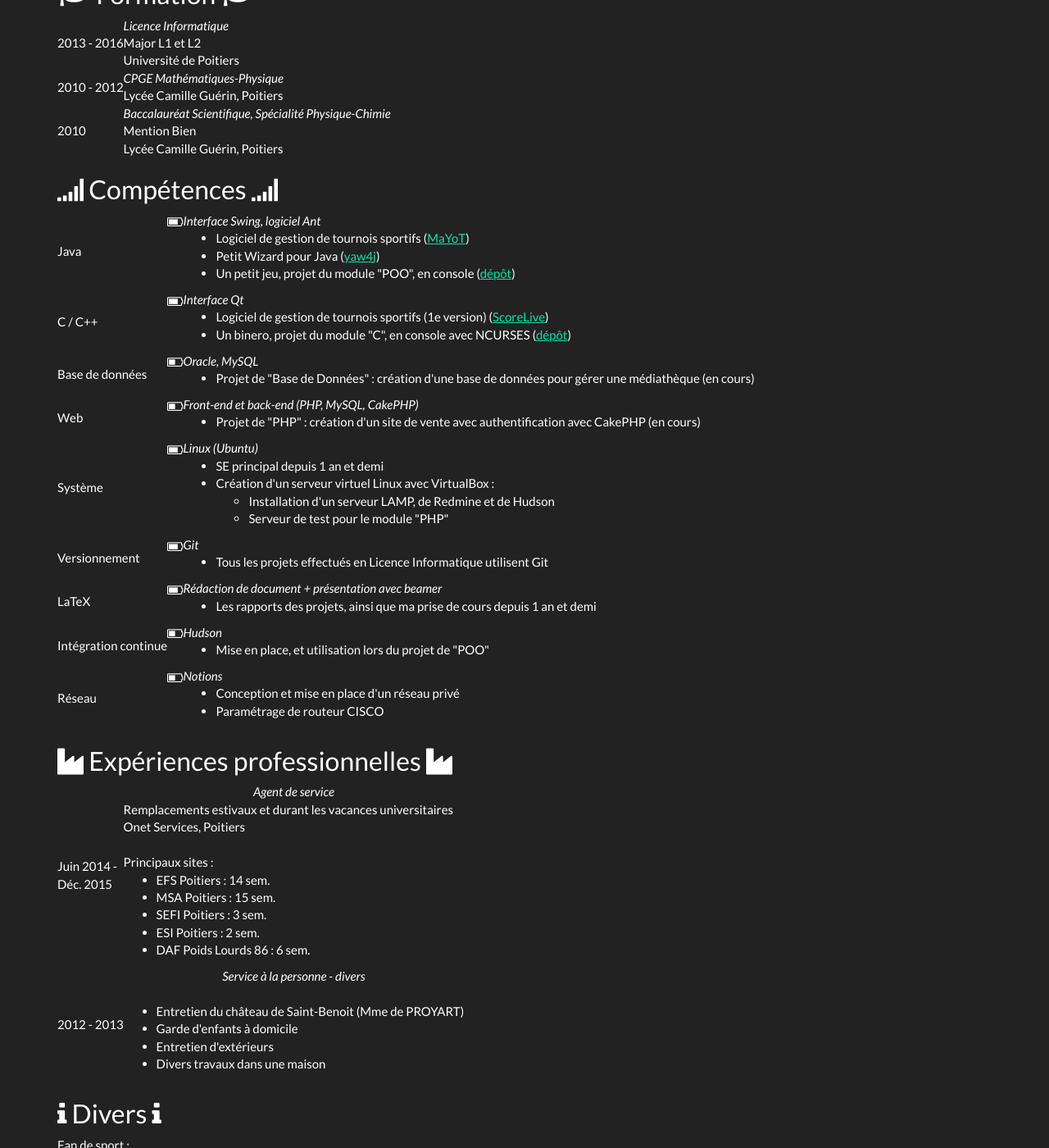
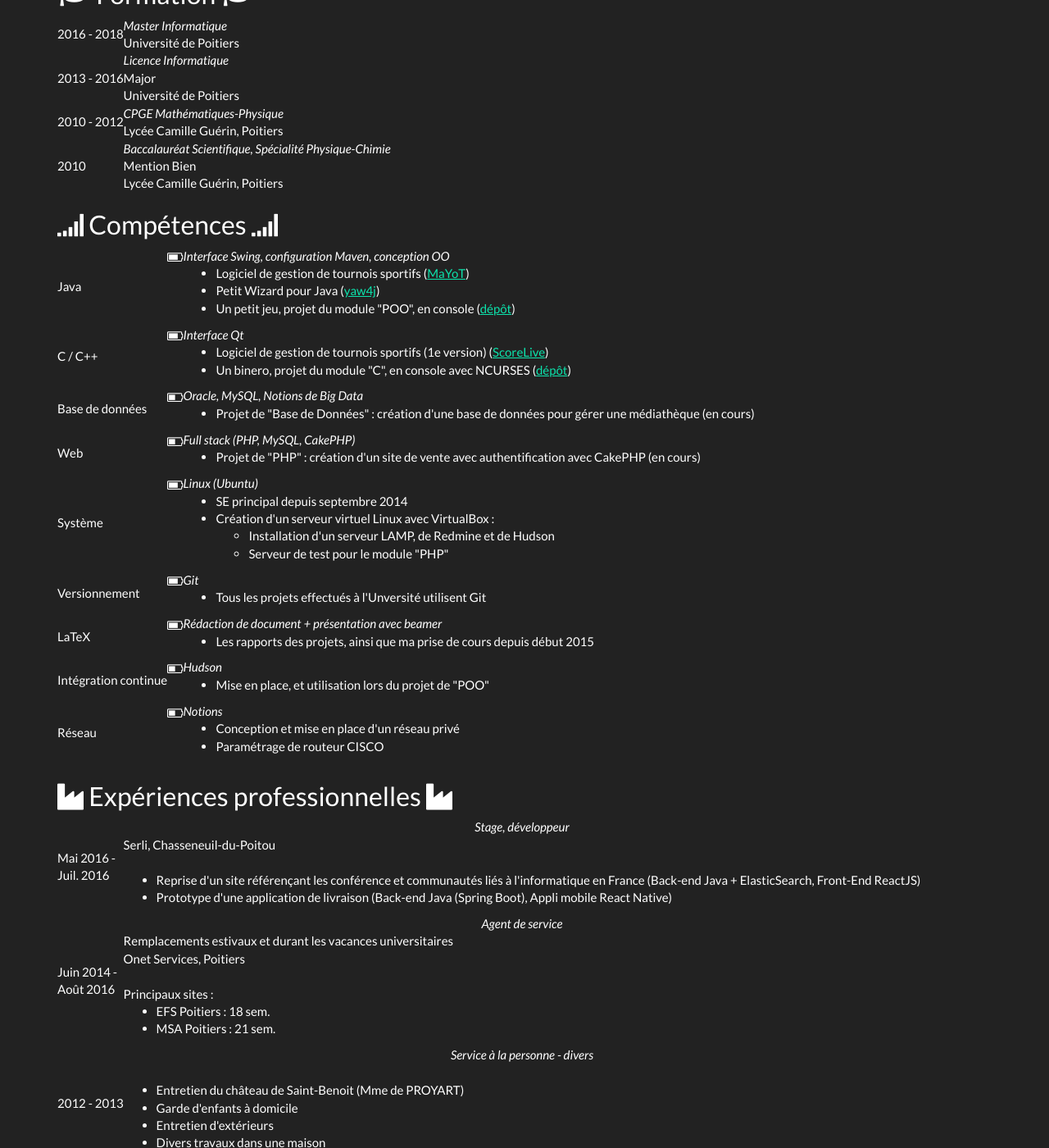
Before and after one commit to bunlanG/bunlanG.github.io, a Jekyll site: the page built from aboutme.html, in a window 1280 px wide and 1400 px high, scrolled down 548 px. Shown: the whole window at 82% size. Built offline with Jekyll 4.4.1, drawn with Linux system fonts in a browser that asks for light colours; some of the changed text lies outside the part shown.

Commit message:
Begin CV reworking
Signed-off-by: Ronan Guilbault <ronan.guilbault@gmail.com>

```diff
--- a/_data/cv/education.json
+++ b/_data/cv/education.json
@@ -1,8 +1,13 @@
 [
+    {
+        "period": "2016 - 2018",
+        "cursus": "Master Informatique",
+        "school": "Université de Poitiers"
+    },
     {
         "period": "2013 - 2016",
         "cursus": "Licence Informatique",
-        "remark": "Major L1 et L2",
+        "remark": "Major",
         "school": "Université de Poitiers"
     },
     {
--- a/_data/cv/professional.json
+++ b/_data/cv/professional.json
@@ -1,16 +1,22 @@
 [
     {
-        "period": "Juin 2014 -<br/>Déc. 2015",
+        "period": "Mai 2016 - <br/> Juil. 2016",
+        "job": "Stage, développeur",
+        "company": "Serli, Chasseneuil-du-Poitou",
+        "list": [
+            "Reprise d'un site référençant les conférence et communautés liés à l'informatique en France (Back-end Java + ElasticSearch, Front-End ReactJS)",
+            "Prototype d'une application de livraison (Back-end Java (Spring Boot), Appli mobile React Native)"
+        ]
+    }
+    ,{
+        "period": "Juin 2014 -<br/>Août 2016",
         "job": "Agent de service",
         "remark": "Remplacements estivaux et durant les vacances universitaires",
         "company": "Onet Services, Poitiers",
         "preList": "Principaux sites :",
         "list": [
-            "EFS Poitiers : 14 sem.",
-            "MSA Poitiers : 15 sem.",
-            "SEFI Poitiers : 3 sem.",
-            "ESI Poitiers : 2 sem.",
-            "DAF Poids Lourds 86 : 6 sem."
+            "EFS Poitiers : 18 sem.",
+            "MSA Poitiers : 21 sem.",
         ]
     },
     {
--- a/_data/cv/skills.json
+++ b/_data/cv/skills.json
@@ -2,7 +2,7 @@
     {
         "name": "Java",
         "level": 3,
-        "summary": "Interface Swing, logiciel Ant",
+        "summary": "Interface Swing, configuration Maven, conception OO",
         "examples": [
             "Logiciel de gestion de tournois sportifs (<a href=\"https://github.com/bunlanG/MaYoT\" target=\"_blank\">MaYoT</a>)",
             "Petit Wizard pour Java (<a href=\"https://github.com/bunlanG/yaw4j\" target=\"_blank\">yaw4j</a>)",
@@ -21,7 +21,7 @@
     {
         "name": "Base de données",
         "level": 2,
-        "summary": "Oracle, MySQL",
+        "summary": "Oracle, MySQL, Notions de Big Data",
         "examples": [
             "Projet de \"Base de Données\" : création d'une base de données pour gérer une médiathèque (en cours)"
         ]
@@ -29,7 +29,7 @@
     {
         "name": "Web",
         "level": 2,
-        "summary": "Front-end et back-end (PHP, MySQL, CakePHP)",
+        "summary": "Full stack (PHP, MySQL, CakePHP)",
         "examples": [
             "Projet de \"PHP\" : création d'un site de vente avec authentification avec CakePHP (en cours)"
         ]
@@ -39,7 +39,7 @@
         "level": 3,
         "summary": "Linux (Ubuntu)",
         "examples": [
-            "SE principal depuis 1 an et demi",
+            "SE principal depuis septembre 2014",
             "Création d'un serveur virtuel Linux avec VirtualBox :<ul><li>Installation d'un serveur LAMP, de Redmine et de Hudson</li><li>Serveur de test pour le module \"PHP\"</li></ul>"
         ]
     },
@@ -48,7 +48,7 @@
         "level": 3,
         "summary": "Git",
         "examples": [
-            "Tous les projets effectués en Licence Informatique utilisent Git"
+            "Tous les projets effectués à l'Unversité utilisent Git"
         ]
     },
     {
@@ -56,7 +56,7 @@
         "level": 3,
         "summary": "Rédaction de document + présentation avec beamer",
         "examples": [
-            "Les rapports des projets, ainsi que ma prise de cours depuis 1 an et demi"
+            "Les rapports des projets, ainsi que ma prise de cours depuis début 2015"
         ]
     },
     {
--- a/aboutme.html
+++ b/aboutme.html
@@ -76,7 +76,7 @@ textTitle: CV en ligne
     Fan de sport :<br/>
     - Volley-ball (j'ai été dans l'organisation du Stade Poitevin Volley durant 7 ans (2003-2010))<br/>
     - Cyclisme (La famille suivait, et mon prénom<span class="title"> a été choisi pour un cycliste : Ronan PENSEC)</p>
-    <p>Guitariste depuis 7 ans (mai 2008)</p>
+    <p>Guitariste depuis 9 ans (mai 2008)</p>
     <p>Je n'ai pas le permis, mais je peux me déplacer à vélo et/ou en bus<br/>
-    (j'effectue tous mes trajets ainsi, sauf depuis la rentrée, depuis 7 ans (2009)</p>
+    (j'ai effectué tous mes trajets ainsi, de 2009 à 2015, maintenant j'utilise plus les transports en commun)</p>
 </section>
```
Also changed, not shown: other parts of aboutme.html (+1 -1 lines).
